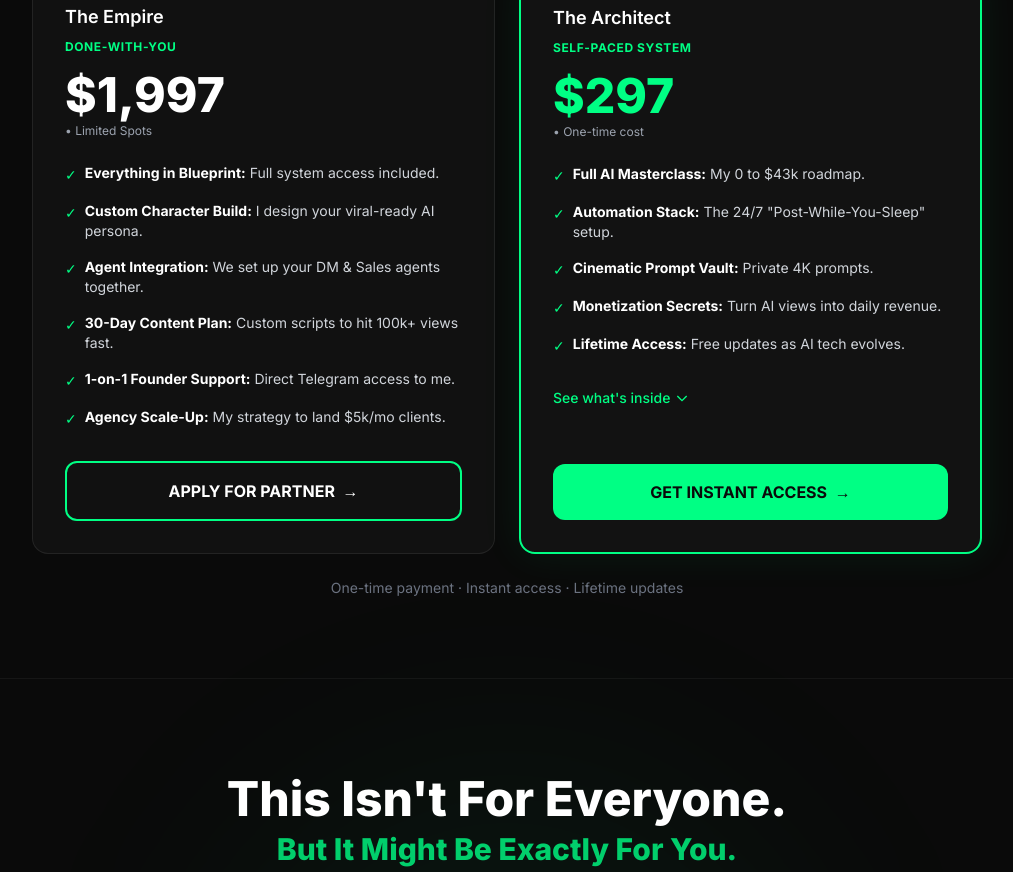
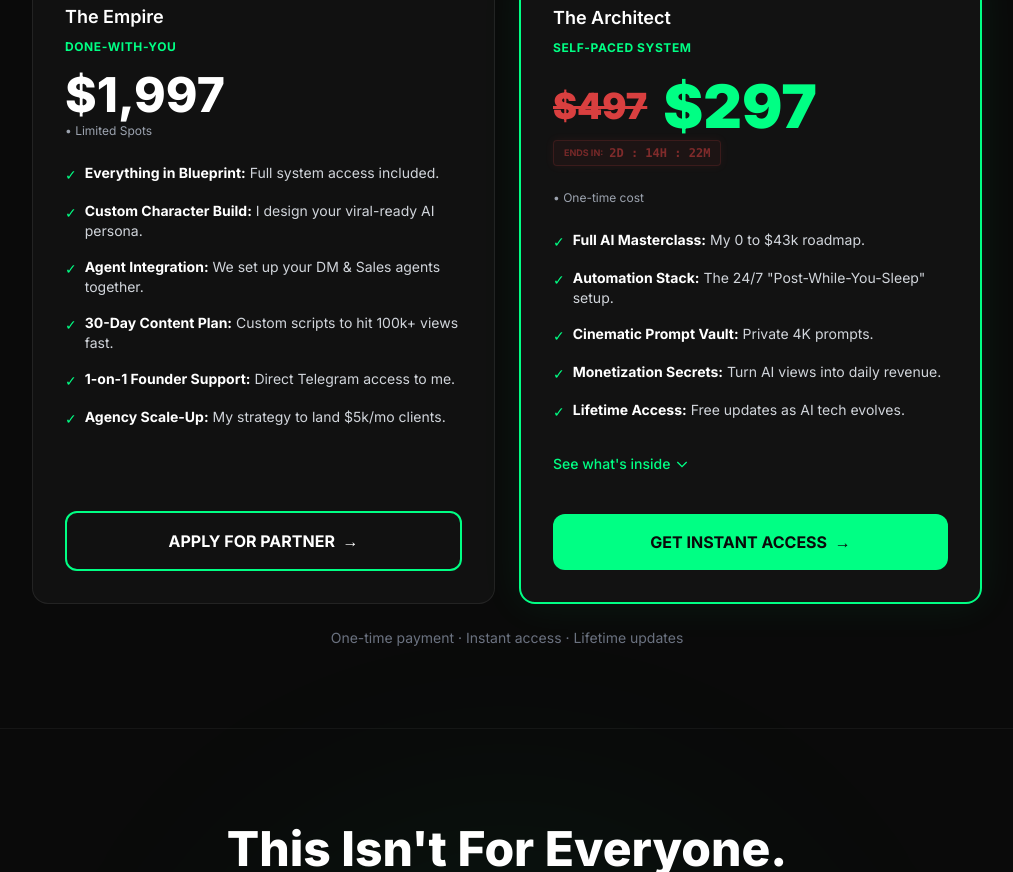
Before and after one commit to insidermeme/finalavoxscale, a plain HTML site: page index.html in a window 1280 px wide. Shown: the part 871-1743 px from the top of the page, without its empty margins (133-1146 px from the left). Drawn offline with nearby package versions, Linux system fonts and the light colour scheme.

Commit message:
Add files via upload

```diff
--- a/index.html
+++ b/index.html
@@ -202,9 +202,23 @@
                 </div>
                 <h3 class="text-sm sm:text-lg font-semibold text-white mb-1 sm:mb-2">The Architect</h3>
                 <p class="text-neon text-xs font-bold mb-4 uppercase tracking-wider">Self-Paced System</p>
-                <div class="flex flex-wrap items-center gap-1 sm:gap-3 mb-1">
-                    <span class="text-2xl sm:text-4xl md:text-5xl font-extrabold text-neon">$297</span>
+
+                <!-- Expanded Pricing Block -->
+                <div class="flex flex-col gap-1 mb-6 mt-1">
+                    <div class="flex items-center gap-3 sm:gap-4">
+                        <span
+                            class="text-red-500 line-through text-2xl sm:text-4xl font-black opacity-90 decoration-[3px]">$497</span>
+                        <span class="text-4xl sm:text-5xl md:text-6xl font-black text-neon">$297</span>
+                    </div>
+
+                    <div
+                        class="inline-flex w-fit items-center gap-1.5 px-2.5 py-1 rounded bg-red-500/10 border border-red-500/30 text-red-500 animate-[pulse_2s_ease-in-out_infinite] shadow-[0_0_10px_rgba(239,68,68,0.15)]">
+                        <span class="text-[9px] font-bold uppercase opacity-90">Ends In:</span>
+                        <span id="countdown-timer" class="font-mono text-[10px] sm:text-xs font-black">2D : 14H :
+                            23M</span>
+                    </div>
                 </div>
+
                 <p class="text-gray-400 text-xs mb-6">• One-time cost</p>
 
                 <ul class="space-y-3 sm:space-y-4 mb-8">
@@ -465,6 +479,26 @@
                 });
             }
         }
+
+        // Psychological Pricing Countdown Trigger
+        document.addEventListener('DOMContentLoaded', () => {
+            const display = document.getElementById('countdown-timer');
+            if (display) {
+                // Set fake end date to 2 days, 14 hours, 23 minutes from now (in seconds)
+                let timer = (2 * 86400) + (14 * 3600) + (23 * 60);
+                const updateDisplay = setInterval(() => {
+                    const days = Math.floor(timer / 86400);
+                    const hours = String(Math.floor((timer % 86400) / 3600)).padStart(2, '0');
+                    const minutes = String(Math.floor((timer % 3600) / 60)).padStart(2, '0');
+
+                    display.textContent = `${days}D : ${hours}H : ${minutes}M`;
+                    if (--timer < 0) {
+                        clearInterval(updateDisplay);
+                        display.textContent = "0D : 00H : 00M";
+                    }
+                }, 1000);
+            }
+        });
     </script>
     <!-- Floating Chat Support Button -->
     <a href="https://t.me/avoxmanager?text=Hey!%20I%20have%20a%20question%20about%20the%20AI%20Influencer%20Blueprint.%20I%20am%20ready%20to%20scale%20my%20own%20AI%20creator"
```
